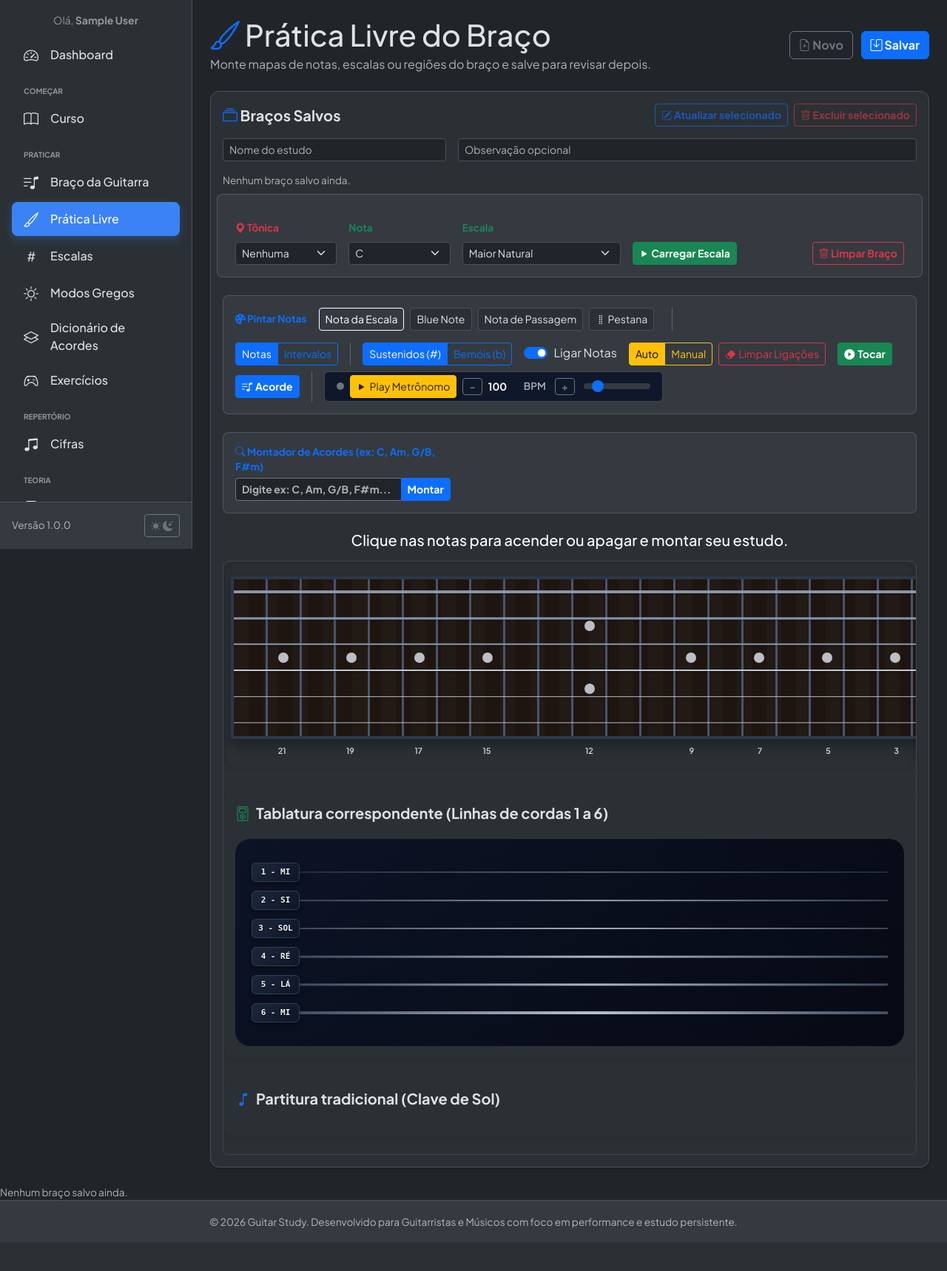
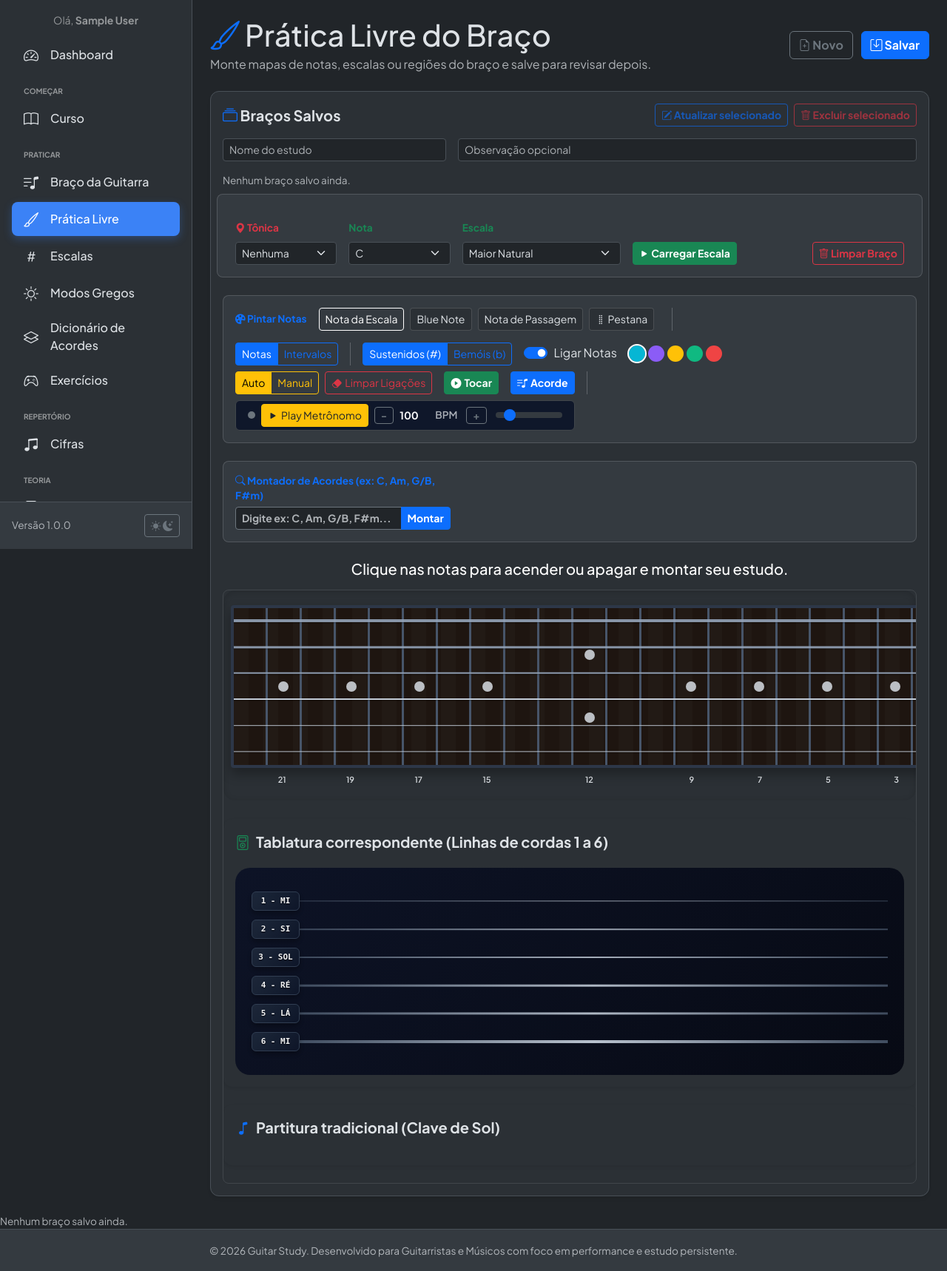
Before and after one commit to waejl/estudo_musica, a Flask app: page /guitar-study/fretboard-practice in a window 1280 px wide. Shown: the part 58-1776 px from the top of the page at 74% size. Before the commit the page ends 1718 px from the top, so only its background shows below. Run offline with Flask 3, Linux system fonts and the light colour scheme; the visitor is signed in with stand-in values (Sample User, id 1); data that the repository does not hold is empty; some libraries are stand-ins or nearby versions.

Commit message:
feat: adiciona paleta de cores para conexões e lógica de seleção de cor no braço livre

```diff
--- a/app/guitar_study/static/js/app.js
+++ b/app/guitar_study/static/js/app.js
@@ -1,4 +1,5 @@
 import { audioEngine } from './audio-engine.js';
+import { Fretboard } from './fretboard.js'; // Importa a classe Fretboard
 
 /**
  * Utilitários Globais da Aplicação Guitar Study.
@@ -27,6 +28,66 @@ document.addEventListener("DOMContentLoaded", () => {
         stopAudioBtn.addEventListener("click", () => {
             audioEngine.stop();
         });
+    }
+
+    // 2. Lógica específica para a página do Braço Livre (Fretboard)
+    const fretboardContainer = document.getElementById("fretboard-container");
+    if (fretboardContainer) {
+        // Assumindo que a instância do Fretboard é criada e atribuída a window.fretboard na página
+        const fretboard = window.fretboard;
+
+        const toggleLinkingMode = document.getElementById('toggleLinkingMode');
+        const colorPalette = document.getElementById('color-palette');
+
+        if (fretboard && toggleLinkingMode && colorPalette) {
+            // Ativa/desativa o modo de ligação de notas
+            toggleLinkingMode.addEventListener('change', (e) => {
+                const isLinking = e.target.checked;
+                fretboard.linkingState.isLinking = isLinking;
+
+                // Mostra ou esconde a paleta de cores
+                colorPalette.style.display = isLinking ? 'flex' : 'none';
+                colorPalette.style.display = isLinking ? 'flex' : 'none !important;';
+
+
+                if (!isLinking && fretboard.linkingState.startCell) {
+                    // Limpa a seleção visual se o modo for desativado no meio de uma ligação
+                    const badge = fretboard.linkingState.startCell.querySelector('.fret-note');
+                    if (badge) badge.style.boxShadow = '';
+                    fretboard.linkingState.startCell = null;
+                }
+            });
+
+            // Cria os botões de cores dinamicamente
+            fretboard.blockLinkColors.forEach((color, index) => {
+                const btn = document.createElement('button');
+                btn.className = 'btn btn-sm rounded-circle';
+                btn.style.backgroundColor = color;
+                btn.style.width = '25px';
+                btn.style.height = '25px';
+                btn.dataset.color = color;
+                if (index === 0) {
+                    btn.style.border = '2px solid white'; // Destaque inicial
+                }
+                colorPalette.appendChild(btn);
+            });
+
+            // Lógica para selecionar a cor na paleta
+            colorPalette.addEventListener('click', (e) => {
+                if (e.target.dataset.color) {
+                    fretboard.linkingState.color = e.target.dataset.color;
+                    // Atualiza o destaque visual para o botão de cor selecionado
+                    Array.from(colorPalette.children).forEach(child => child.style.border = 'none');
+                    e.target.style.border = '2px solid white';
+                }
+            });
+
+            // Ouve o evento para salvar a conexão (exemplo)
+            fretboard.container.addEventListener('connection-added', (e) => {
+                console.log('Nova conexão de bloco para salvar:', e.detail);
+                // Aqui você faria uma chamada fetch para sua API para salvar e.detail no banco.
+            });
+        }
     }
 });
 
--- a/app/guitar_study/static/js/fretboard.js
+++ b/app/guitar_study/static/js/fretboard.js
@@ -31,6 +31,14 @@ export class Fretboard {
 
         this.stringsData = []; // Armazenará os dados vindos da API
         this.fretboardEl = null;
+        this.linkingState = {
+            isLinking: false,
+            startCell: null,
+            color: '#3b82f6' // Cor azul como padrão
+        };
+        this.blockLinkColors = ['#3b82f6', '#ef4444', '#10b981', '#f59e0b', '#8b5cf6']; // Azul, Vermelho, Verde, Amarelo, Roxo
+
+
         this.pathOverlay = null; // SVG para desenhar caminhos
     }
 
@@ -83,7 +91,7 @@ export class Fretboard {
             marker.setAttribute('orient', 'auto-start-reverse');
             const path = document.createElementNS('http://www.w3.org/2000/svg', 'path');
             path.setAttribute('d', 'M 0 0 L 10 5 L 0 10 z');
-            path.setAttribute('fill', '#ffc107');
+            path.setAttribute('fill', 'context-stroke');
             marker.appendChild(path);
             newDefs.appendChild(marker);
             this.pathOverlay.appendChild(newDefs);
@@ -147,10 +155,11 @@ export class Fretboard {
 
             if (sortedNotes.length < 2) return;
 
+            const autoColor = this.options.connectionColor || '#ffc107';
             for (let i = 0; i < sortedNotes.length - 1; i++) {
                 const noteA = sortedNotes[i];
                 const noteB = sortedNotes[i+1];
-                this.drawArrow(noteA.string, noteA.fret, noteB.string, noteB.fret);
+                this.drawArrow(noteA.string, noteA.fret, noteB.string, noteB.fret, autoColor);
             }
         } else {
             connections.forEach(conn => {
@@ -158,7 +167,8 @@ export class Fretboard {
                     conn.from_string || conn.fromStr,
                     conn.from_fret || conn.fromFret,
                     conn.to_string || conn.toStr,
-                    conn.to_fret || conn.toFret
+                    conn.to_fret || conn.toFret,
+                    conn.color || '#ffc107'
                 );
             });
         }
@@ -225,6 +235,48 @@ export class Fretboard {
             this.pathOverlay.appendChild(line);
         }
     }
+
+    /**
+     * Desenha uma linha de bloco (sem seta) entre duas células.
+     * @param {number} fromStr
+     * @param {number} fromFret
+     * @param {number} toStr
+     * @param {number} toFret
+     * @param {string} color
+     */
+    drawBlockLine(fromStr, fromFret, toStr, toFret, color) {
+        const cellA = this.fretboardEl.querySelector(`.fretboard-cell[data-string="${fromStr}"][data-fret="${fromFret}"]`);
+        const cellB = this.fretboardEl.querySelector(`.fretboard-cell[data-string="${toStr}"][data-fret="${toFret}"]`);
+
+        if (cellA && cellB) {
+            const rectA = cellA.getBoundingClientRect();
+            const rectB = cellB.getBoundingClientRect();
+            const containerRect = this.container.getBoundingClientRect();
+
+            const x1 = rectA.left - containerRect.left + rectA.width / 2;
+            const y1 = rectA.top - containerRect.top + rectA.height / 2;
+            const x2 = rectB.left - containerRect.left + rectB.width / 2;
+            const y2 = rectB.top - containerRect.top + rectB.height / 2;
+
+            const line = document.createElementNS('http://www.w3.org/2000/svg', 'line');
+            line.setAttribute('x1', x1);
+            line.setAttribute('y1', y1);
+            line.setAttribute('x2', x2);
+            line.setAttribute('y2', y2);
+
+            line.setAttribute('stroke', color);
+            line.setAttribute('stroke-width', '4'); // Linha mais grossa para blocos
+            line.setAttribute('stroke-linecap', 'round');
+            line.setAttribute('class', 'fretboard-block-line');
+            line.style.pointerEvents = 'auto';
+            line.style.cursor = 'pointer';
+
+            // Futuramente, pode-se adicionar um evento de clique para remover a linha
+
+            this.pathOverlay.appendChild(line);
+        }
+    }
+
 
     /**
      * Define o modo de exibição das notas e redesenha.
@@ -309,7 +361,7 @@ export class Fretboard {
         marker.setAttribute('orient', 'auto-start-reverse');
         const path = document.createElementNS('http://www.w3.org/2000/svg', 'path');
         path.setAttribute('d', 'M 0 0 L 10 5 L 0 10 z');
-        path.setAttribute('fill', '#ffc107');
+        path.setAttribute('fill', 'context-stroke');
         marker.appendChild(path);
         defs.appendChild(marker);
         this.pathOverlay.appendChild(defs);
--- a/app/guitar_study/templates/guitar_study/fretboard_practice.html
+++ b/app/guitar_study/templates/guitar_study/fretboard_practice.html
@@ -149,7 +149,15 @@
                     <label class="form-check-label" for="linkNotesSwitch">Ligar Notas</label>
                 </div>
 
-                <div id="connectionModeGroup" class="d-flex align-items-center gap-2" style="display: none !important;">
+                <div id="connectionColorPalette" class="d-flex align-items-center gap-1" style="display: none !important;" title="Cor das linhas de conexão">
+                    <button type="button" class="connection-color-btn rounded-circle border-0 p-0" data-color="#06b6d4" style="background:#06b6d4;width:22px;height:22px;outline:2px solid white;flex-shrink:0;"></button>
+                    <button type="button" class="connection-color-btn rounded-circle border-0 p-0" data-color="#8b5cf6" style="background:#8b5cf6;width:22px;height:22px;flex-shrink:0;"></button>
+                    <button type="button" class="connection-color-btn rounded-circle border-0 p-0" data-color="#ffc107" style="background:#ffc107;width:22px;height:22px;flex-shrink:0;"></button>
+                    <button type="button" class="connection-color-btn rounded-circle border-0 p-0" data-color="#10b981" style="background:#10b981;width:22px;height:22px;flex-shrink:0;"></button>
+                    <button type="button" class="connection-color-btn rounded-circle border-0 p-0" data-color="#ef4444" style="background:#ef4444;width:22px;height:22px;flex-shrink:0;"></button>
+                </div>
+
+                <div id="connectionModeGroup" class="d-flex align-items-center gap-2 flex-wrap" style="display: none !important;">
                     <div id="connectionModeToggle" class="btn-group btn-group-sm" role="group">
                         <button type="button" class="btn btn-outline-warning active" data-mode="auto" title="Ligar notas automaticamente na ordem dos cliques">Auto</button>
                         <button type="button" class="btn btn-outline-warning" data-mode="manual" title="Desenhar ligações arrastando de uma nota para outra">Manual</button>
@@ -242,6 +250,7 @@
 
     // Variáveis globais para ligações personalizadas e reprodução
     let connectionMode = "auto";
+    let connectionColor = '#06b6d4';
     let connections = [];
     let blockNextClick = false;
 
@@ -275,6 +284,7 @@
         // Inicializa a parte assíncrona do braço de forma resiliente em try-catch
         try {
             await fretboard.init();
+            fretboard.options.connectionColor = connectionColor;
             fretboard.setViewMode("modo_editor");
             updateAccidentalsToggleUI();
             updateDisplayTypeToggleUI();
@@ -346,6 +356,16 @@
             button.classList.add("active");
 
             updateConnectionModeVisibility();
+            fretboard.renderExecutionPath(collectVisibleNotes(), connections, connectionMode);
+        });
+
+        document.getElementById("connectionColorPalette").addEventListener("click", (event) => {
+            const btn = event.target.closest(".connection-color-btn");
+            if (!btn) return;
+            connectionColor = btn.dataset.color;
+            fretboard.options.connectionColor = connectionColor;
+            document.querySelectorAll(".connection-color-btn").forEach(b => b.style.outline = "none");
+            btn.style.outline = "2px solid white";
             fretboard.renderExecutionPath(collectVisibleNotes(), connections, connectionMode);
         });
 
@@ -933,18 +953,15 @@
     function updateConnectionModeVisibility() {
         const linkNotesSwitch = document.getElementById("linkNotesSwitch");
         const connectionModeGroup = document.getElementById("connectionModeGroup");
+        const colorPalette = document.getElementById("connectionColorPalette");
+        const btnClear = document.getElementById("btnClearConnections");
 
         if (linkNotesSwitch.checked) {
+            colorPalette.style.setProperty("display", "flex", "important");
             connectionModeGroup.style.setProperty("display", "flex", "important");
-
-            // Exibe o botão de limpar conexões apenas no modo manual
-            const btnClear = document.getElementById("btnClearConnections");
-            if (connectionMode === "manual") {
-                btnClear.style.display = "inline-block";
-            } else {
-                btnClear.style.display = "none";
-            }
+            btnClear.style.display = connectionMode === "manual" ? "inline-flex" : "none";
         } else {
+            colorPalette.style.setProperty("display", "none", "important");
             connectionModeGroup.style.setProperty("display", "none", "important");
         }
     }
@@ -994,7 +1011,7 @@
             blockNextClick = false;
 
             tempLine = document.createElementNS('http://www.w3.org/2000/svg', 'line');
-            tempLine.setAttribute('stroke', '#ffc107');
+            tempLine.setAttribute('stroke', connectionColor);
             tempLine.setAttribute('stroke-width', '3');
             tempLine.setAttribute('stroke-dasharray', '5,5');
             tempLine.setAttribute('marker-end', 'url(#arrowhead)');
@@ -1064,7 +1081,8 @@
                                     from_string: dragStartNote.string,
                                     from_fret: dragStartNote.fret,
                                     to_string: destNote.string,
-                                    to_fret: destNote.fret
+                                    to_fret: destNote.fret,
+                                    color: connectionColor
                                 });
                                 fretboard.renderExecutionPath(collectVisibleNotes(), connections, connectionMode);
                             }
```
